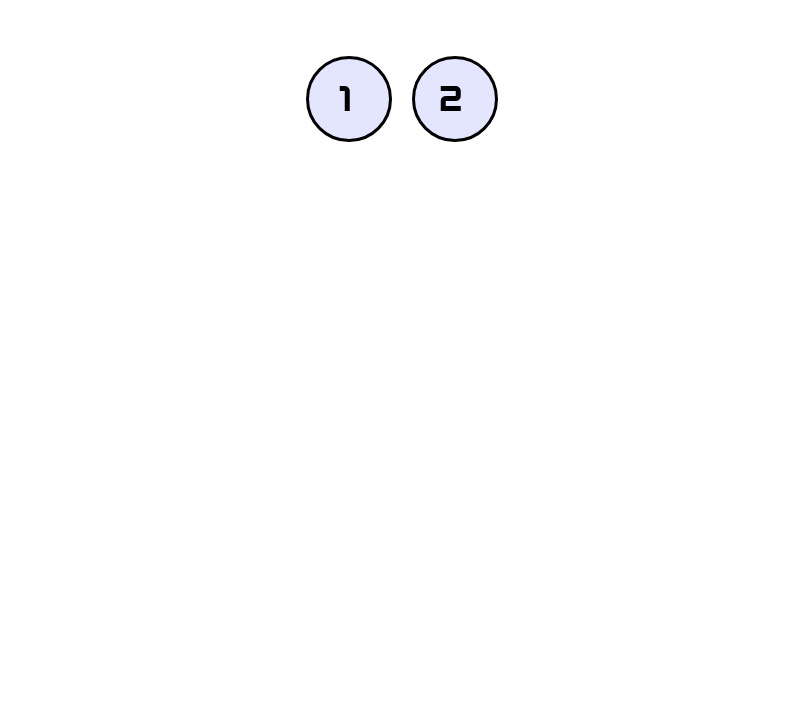
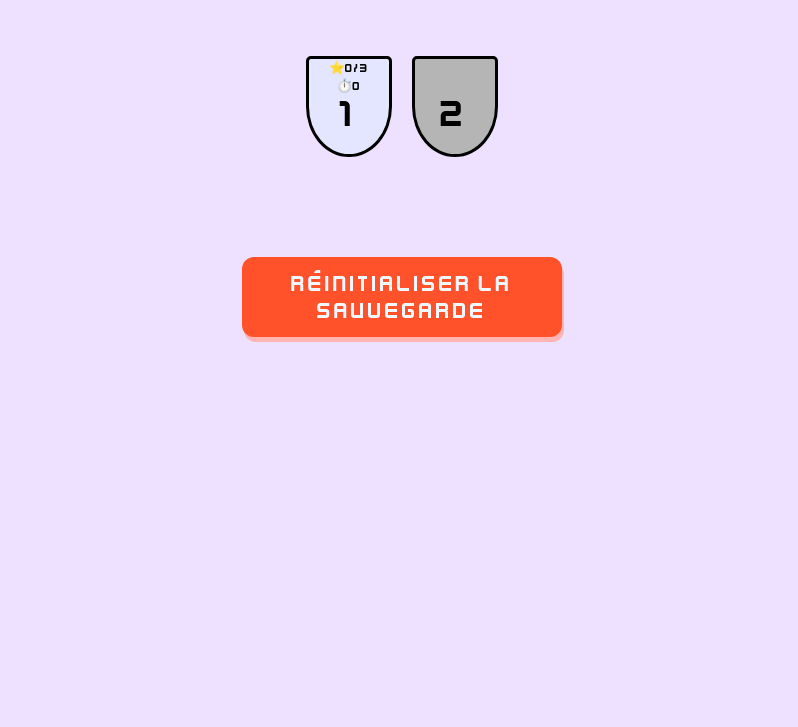
Before and after one commit to Emerick2/odyssee-du-curseur, a plain HTML site: page scenes/choix-niveau.html in a window 1280 px wide. Shown: the part 73-800 px from the top of the page, without its empty margins (238-1036 px from the left). Drawn offline with Linux system fonts and the light colour scheme.

Commit message:
modification de l'interfasse pour choisir son niveau. Maintenant, le joueur doit faire les niveau dans l'ordre, il peut réinitialiser sa sauvegarde et il peut voir son nombre d'étoile et le temps.

```diff
--- a/scenes/choix-niveau.html
+++ b/scenes/choix-niveau.html
@@ -3,6 +3,8 @@
     <head>
         <title>Choix du niveau | L'odyssée du Curseur</title>
         <link rel="stylesheet" href="/style/jeu.css">
+        <link rel="stylesheet" href="/style/menu.css">
+        <link rel="stylesheet" href="/style/bouton.css">
         <link rel="stylesheet" href="/style/choix-niveau.css">
         <script defer src="/script/variable.js"></script>
         <script defer src="/script/outils.js"></script>
@@ -10,10 +12,17 @@
     </head>
     <body>
         <template id="template-block-niveau">
-            <a class="lienA" href="/scenes/niveau/1.html">1</a>
+            <a class="lienA">
+                <p class="texteNomNiveau">1</p>
+                <p class="textePiece"></p>
+                <p class="texteTemps"></p>
+            </a>
         </template>
         <h1>Quel niveau shouaitez-vous réaliser ?</h1>
         <div id="liste-niveau">
         </div>
+        <div id="liste-boutons">
+            <button class="boutonReinitialiser" onclick="BoutonReinitialiser()">Réinitialiser la sauvegarde</button>
+        </div>
     </body>
 </html>
--- a/script/choix-niveau.js
+++ b/script/choix-niveau.js
@@ -1,11 +1,35 @@
 const AjouterUnBoutonDeNiveau = (id) => {
     const clone = template.content.cloneNode(true);
     const elementLien = clone.querySelector(".lienA");
-    elementLien.href = "/scenes/niveau/"+id+".html";
-    elementLien.textContent = id;
+    const texteNomNiveau = clone.querySelector(".texteNomNiveau");
+    const textePiece = clone.querySelector(".textePiece");
+    const texteTemps = clone.querySelector(".texteTemps");
+    if (texteNomNiveau != null) texteNomNiveau.textContent = id;
+
+    if (id > 1 && LireLaSauvegarde((id-1)+"_temps") == 0){
+        elementLien.classList.add("lienABloquer");
+    } else {
+        elementLien.href = "/scenes/niveau/"+id+".html";
+        if (textePiece != null) textePiece.textContent = LireLaSauvegarde(id+"_score")+"/3";
+        if (texteTemps != null) texteTemps.textContent = LireLaSauvegarde(id+"_temps");
+
+    }
     block.appendChild(clone);
 }
 
 for (let i = 0; i < nombreDeNiveauTotal; i++) {
     AjouterUnBoutonDeNiveau(i+1);
 }
+
+const BoutonReinitialiser = () => {
+    SuprimerToutesLesSauvegardes();
+    const listeNiveau = document.getElementById("liste-niveau");
+    if (listeNiveau != null){
+        listeNiveau.innerHTML = "";
+    }
+
+    for (let i = 0; i < nombreDeNiveauTotal; i++) {
+        AjouterUnBoutonDeNiveau(i+1);
+    }
+
+}
--- a/script/outils.js
+++ b/script/outils.js
@@ -21,6 +21,7 @@
 }
 
 const SuprimerToutesLesSauvegardes = () => {
+    console.log("Sauvegarde effacer");
     localStorage.clear();
 }
 
@@ -61,7 +62,7 @@
     } else {
         nombreActuel = Number.parseInt(nombreActuel);
     }
-    if (valeur < nombreActuel){
+    if (valeur < nombreActuel || nombreActuel <= 0){
         Sauvegarder(clef, valeur);
     }
 }
--- a/style/bouton.css
+++ b/style/bouton.css
@@ -25,3 +25,31 @@
     box-shadow: 0px 0px rgb(180, 181, 255);
     transform:translateX(2px) translateY(5px);
 }
+
+.boutonReinitialiser{
+    width: 20rem !important;
+    height: 5rem !important;
+    transition: 0.2s;
+    font-family: kenvector_future_thin;
+    font-size: 1.5rem;
+    color: aliceblue;
+    background-color: rgb(255, 81, 42) !important;
+    border: none;
+    border-radius: 12px;
+    box-shadow: 2px 5px rgb(255, 180, 180) !important;
+    cursor: pointer;
+}
+
+.boutonReinitialiser:hover {
+    transition: 0.2s;
+    background-color: rgb(255, 135, 109) !important;
+    box-shadow: 1px 4px rgb(255, 180, 180) !important;
+    transform:translateX(1px) translateY(1px);
+}
+
+.boutonReinitialiser:active {
+    transition: 0.2s;
+    background-color: rgb(197, 84, 59) !important;
+    box-shadow: 0px 0px rgb(255, 180, 180) !important;
+    transform:translateX(2px) translateY(5px);
+}
--- a/style/choix-niveau.css
+++ b/style/choix-niveau.css
@@ -15,7 +15,7 @@
     max-width: 800px;
 }
 
-#liste-niveau a{
+.lienA{
     transition: 0.2s;
     position: relative;
     display: flex;
@@ -31,14 +31,49 @@
     background-color: rgb(228, 230, 255);
     border-color: black;
     color: black;
+
+    padding-top: 15px;
+    border-top-left-radius: 5px;
+    border-top-right-radius: 5px;
+    cursor: pointer;
 }
 
-#liste-niveau a:hover{
+.lienA:hover{
     transition: 0.2s;
     background-color: rgb(242, 243, 255);
 }
 
-#liste-niveau a:active{
+.lienA:active{
     transition: 0.2s;
     background-color: rgb(211, 211, 212);
 }
+
+.textePiece, .texteTemps{
+    position: absolute;
+    font-size: 0.8rem;
+}
+
+.lienABloquer, .lienABloquer:hover, .lienABloquer:active {
+    background-color: rgb(181, 181, 181);
+    cursor: default;
+}
+
+.textePiece{
+    top:-0.7rem;
+}
+.texteTemps{
+    top:0.4rem;
+}
+
+.textePiece::before{
+    content: "⭐";
+}
+
+.texteTemps::before{
+    content: "⏱️";
+}
+
+
+.lienABloquer .textePiece::before, .lienABloquer .texteTemps::before{
+    content: "";
+}
```
Also changed, not shown: script/mouvementJoueur.js (+12 -10 lines).
